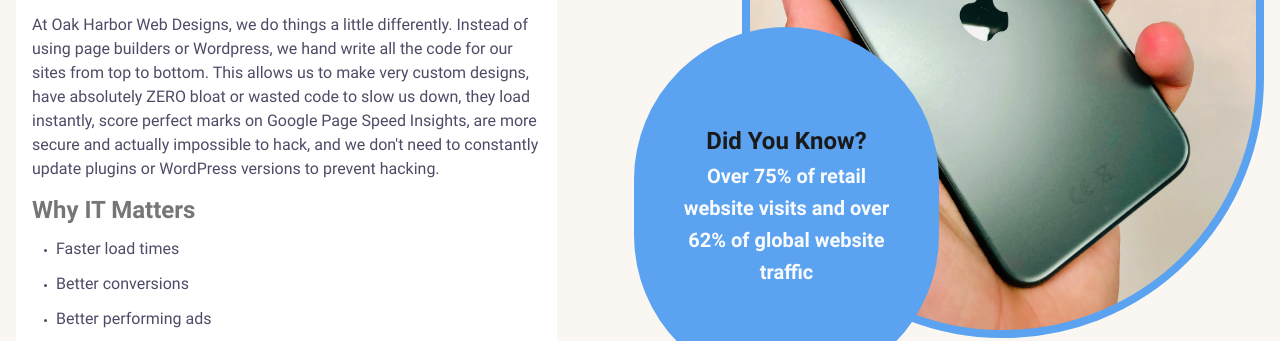
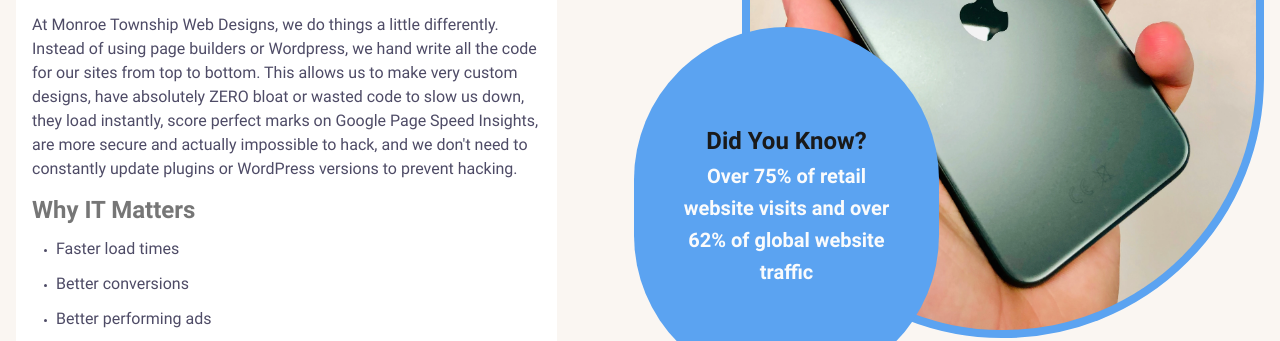
Before and after one commit to msze400/Monroe-Township-Web-Designs, an Eleventy site: page src/content/pages/seo.html in a window 1280 px wide. Shown: the part 442-783 px from the top of the page. Built offline with nearby package versions, Linux system fonts and the light colour scheme; Eleventy itself is replaced by a stand-in of ours; files that its build step writes are made by us from their sources.

Commit message:
some more typos

```diff
--- a/src/content/pages/seo.html
+++ b/src/content/pages/seo.html
@@ -43,7 +43,7 @@ eleventyNavigation:
             <div class="cs-content">
                 <h1 class="cs-title">Professional Web Design &amp; Development Services</h1>
                 <h2>Custom Code - NO Page Builders Or Wordpress</h2>
-                <p>At Oak Harbor Web Designs, we do things a little differently. Instead of using page builders or
+                <p>At Monroe Township Web Designs, we do things a little differently. Instead of using page builders or
                     Wordpress, we
                     hand write all the code for our sites from top to bottom. This allows us to make very custom
                     designs, have
```
Also changed, not shown: src/content/pages/faq.html (+1 -1 lines).
